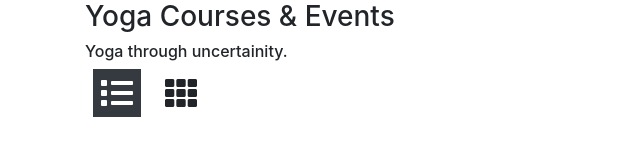
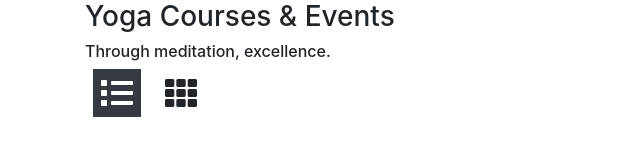
Before and after one commit to hfnabhyasi/heartathon, a Vue app: page / in a window 1280 px wide. Shown: the top 160 px of the page, without its empty margins (0-640 px from the left). Built offline with nearby package versions, Linux system fonts and the light colour scheme.

Commit message:
Created a test-component for GridSwitch

```diff
--- a/src/App.vue
+++ b/src/App.vue
@@ -12,7 +12,7 @@
 import HeaderComp from "./components/HeaderComp"
 // import CourseRow from "./components/CourseRow"
 import HeaderData from './data/header'
-import GridListSwitch from './components/GridListSwitch'
+import GridListSwitch from './components/TestComponent'
 
 export default {
   data() {
--- /dev/null
+++ b/src/components/TestComponent.vue
@@ -0,0 +1,16 @@
+<template lang="html">
+  <div>
+    <GridListSwitch />
+  </div>
+</template>
+
+<script>
+import GridListSwitch from './GridListSwitch'
+
+export default {
+  components: { GridListSwitch }
+}
+</script>
+
+<style lang="css" scoped>
+</style>
--- a/src/data/header.js
+++ b/src/data/header.js
@@ -1,4 +1,4 @@
 export default {
   heading: 'Yoga Courses & Events',
-  description: 'Yoga through uncertainity.'
+  description: 'Through meditation, excellence.'
 }
```
